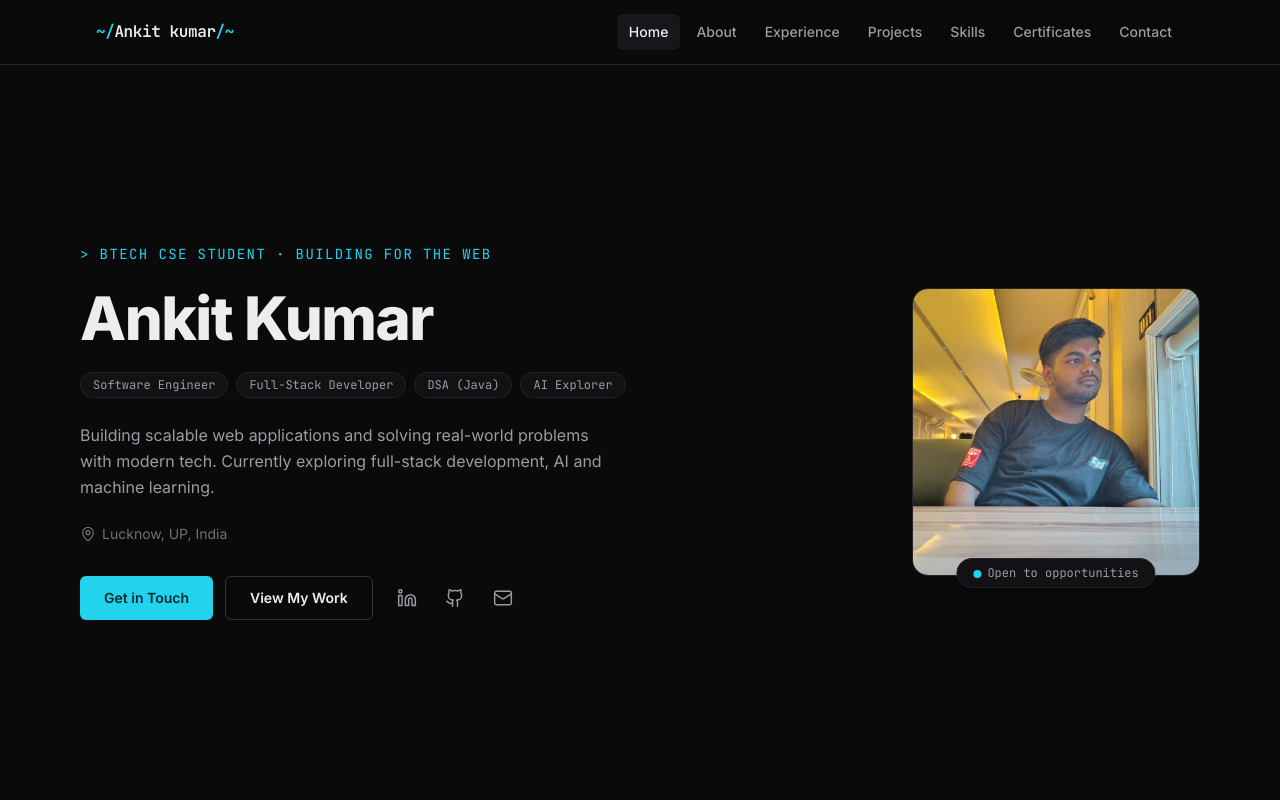
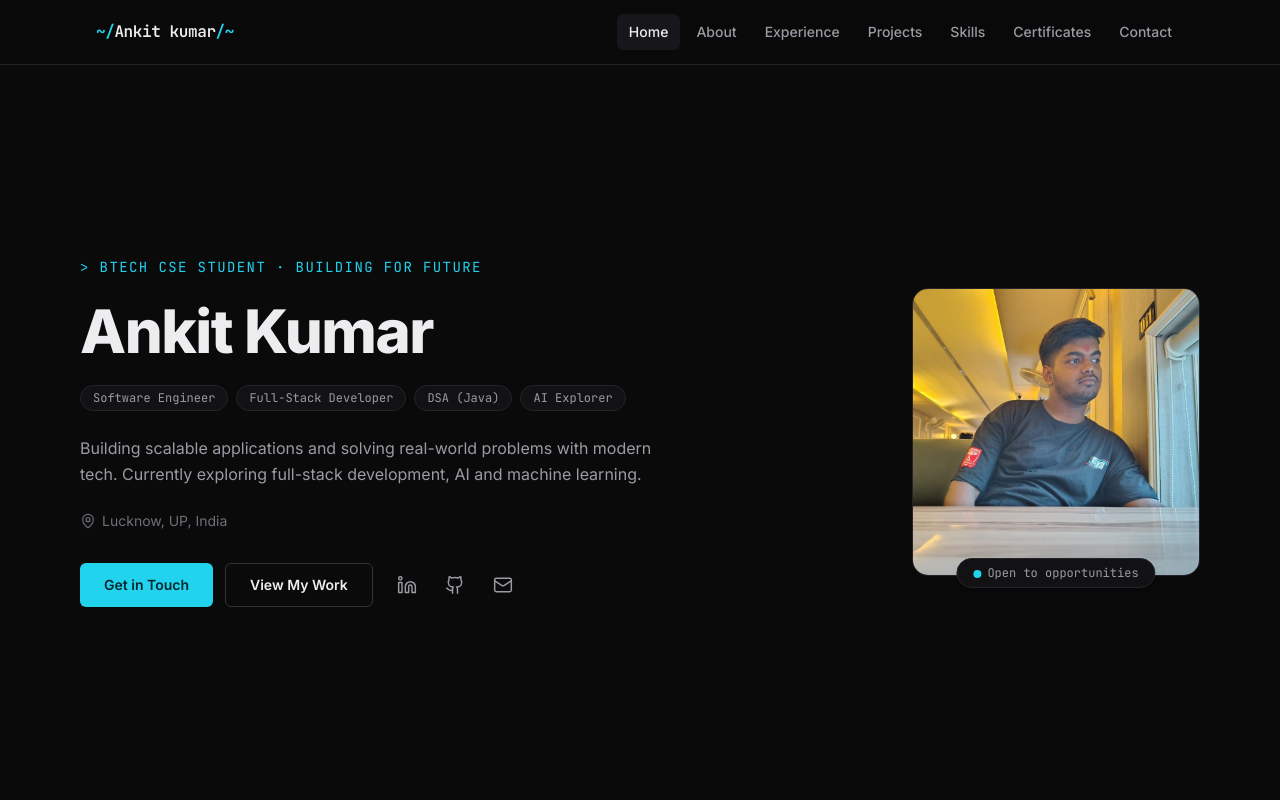
Before and after one commit to Ankit-euphemism/community-portfolio, a React (Vite) app: page / in a window 1280 px wide. Shown: the top 800 px of the page. Built offline with nearby package versions, Linux system fonts and the light colour scheme.

Commit message:
code refactored

```diff
--- a/src/components/Hero.jsx
+++ b/src/components/Hero.jsx
@@ -17,7 +17,7 @@ export default function Hero() {
       <div className="flex flex-col-reverse items-center gap-10 lg:flex-row lg:items-center lg:justify-between lg:gap-16">
         <div className="flex w-full flex-col items-center gap-6 text-center lg:items-start lg:text-left">
           <p className="font-mono text-xs sm:text-sm text-accent tracking-widest uppercase">
-            {"> BTech CSE Student · Building for the web"}
+            {"> BTech CSE Student · Building for Future"}
           </p>
 
           <h1 className="text-4xl sm:text-5xl lg:text-6xl font-extrabold tracking-tight text-foreground text-balance">
@@ -36,7 +36,7 @@ export default function Hero() {
           </div>
 
           <p className="max-w-xl text-sm sm:text-base leading-relaxed text-muted-foreground text-pretty">
-            Building scalable web applications and solving real-world problems
+            Building scalable applications and solving real-world problems
             with modern tech. Currently exploring full-stack development, AI
             and machine learning.
           </p>
```
Also changed, not shown: 1 other file (tests, documents, lock files or other folders).
